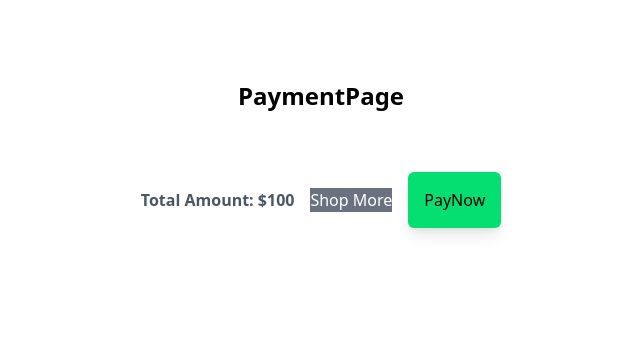
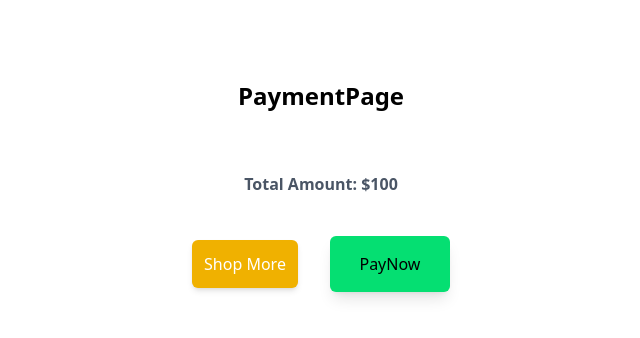
Before and after one commit to Samsul7718/Eshop_frontend, a React (Vite) app: page /payment in a window 1280 px wide. Shown: the top 338 px of the page, without its empty margins (319-959 px from the left). Built offline with nearby package versions, Linux system fonts and the light colour scheme.

Commit message:
modifyed button

```diff
--- a/src/page/PaymentPage.jsx
+++ b/src/page/PaymentPage.jsx
@@ -4,10 +4,10 @@ const PaymentPage = () => {
   return (
     <div className='flex flex-col items-center justify-center gap-10 mt-20'>
       <div className='text-2xl font-bold mb-5'>PaymentPage</div>
-      <div className='flex items-center spaces-between justify-center gap-4'>
-         <div className='font-bold text-gray-600'>Total Amount: $100</div>
-         <button className='bg-gray-500 text-white'>Shop More</button>
-      <button className='bg-green-400 p-4 rounded-md shadow-lg'>PayNow</button>
+       <div className='font-bold text-gray-600'>Total Amount: $100</div>
+      <div className='flex items-center spaces-between justify-center gap-8'>
+         <button className='bg-yellow-500 text-white rounded-md shadow-md p-3'>Shop More</button>
+         <button className='bg-green-400 p-3 rounded-md shadow-lg w-30 h-14'>PayNow</button>
       </div>
 
     </div>
```
